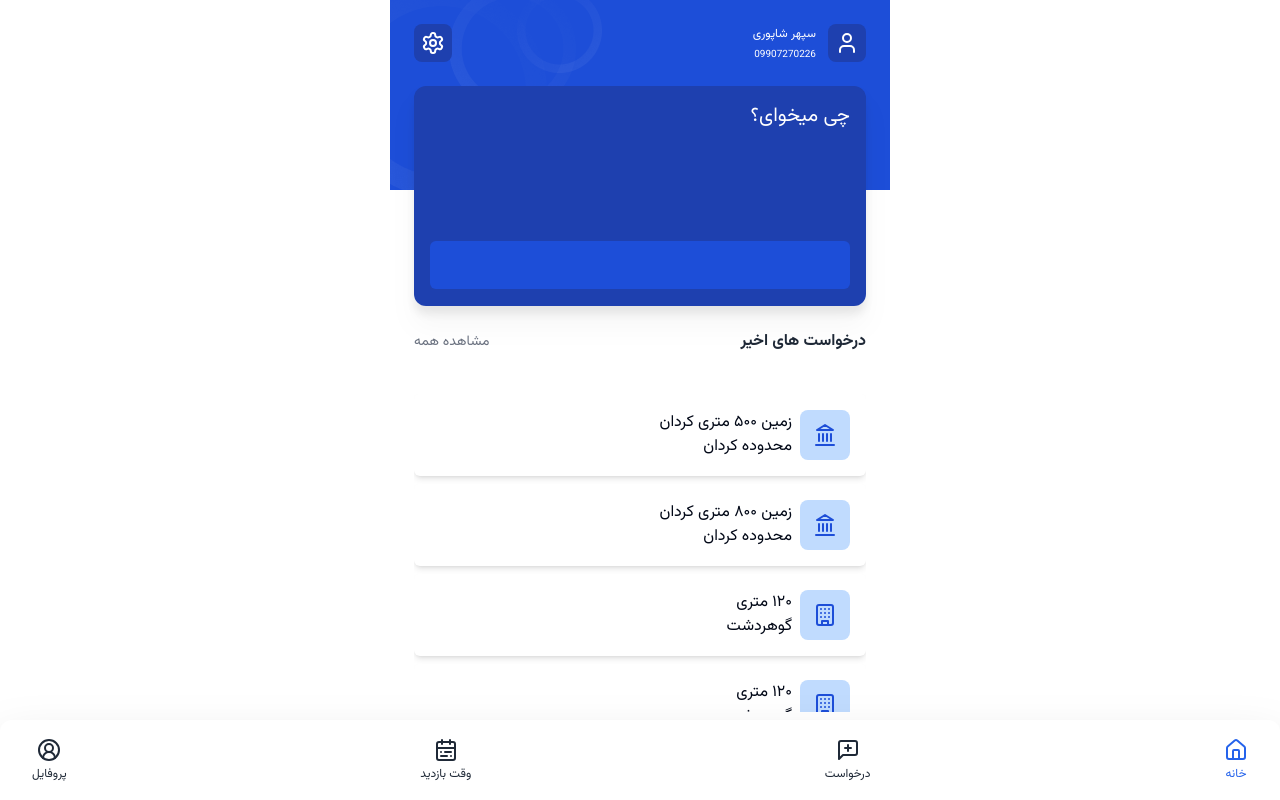
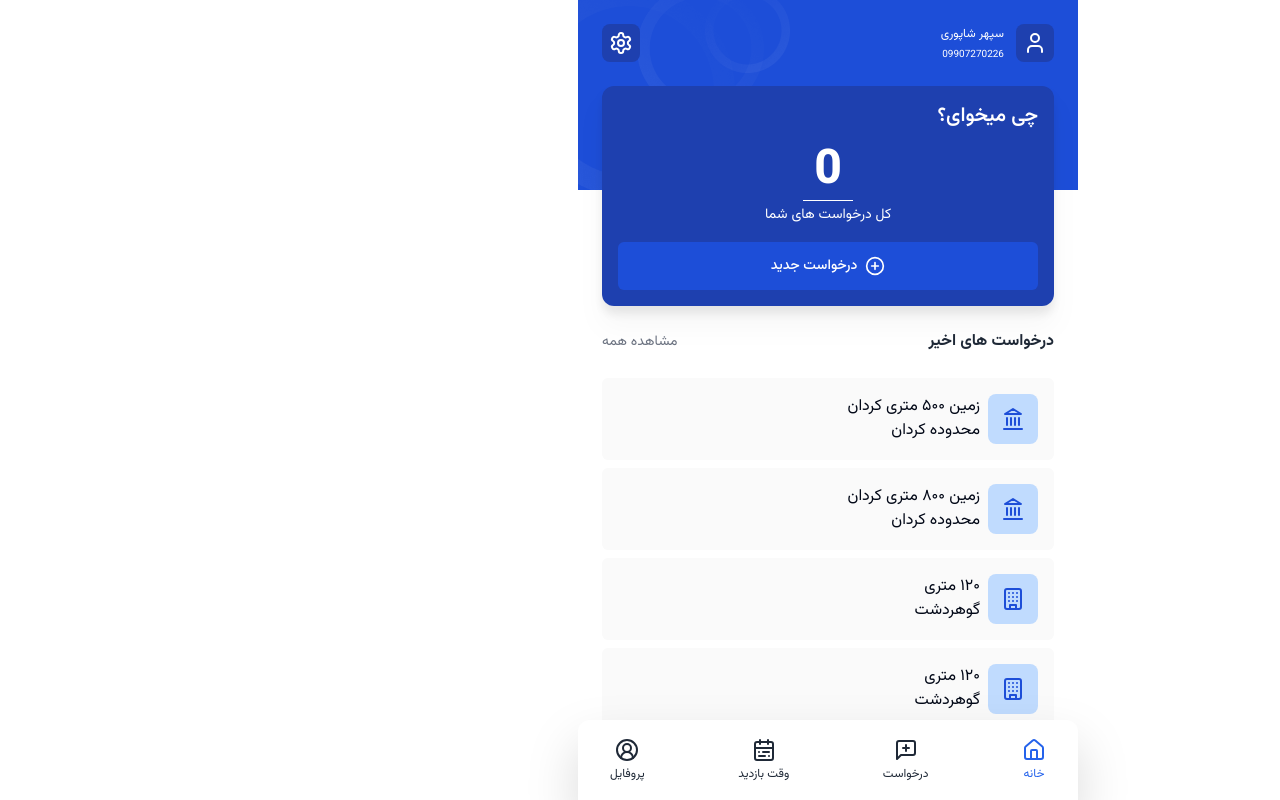
Before and after one commit to SepehrShapouri/melkbot, a Next.js app: page / in a window 1280 px wide. Built offline with nearby package versions, Linux system fonts and the light colour scheme.

Commit message:
feat:major changes in the whole app

```diff
--- a/app/(main)/layout.js
+++ b/app/(main)/layout.js
@@ -74,6 +74,7 @@ export default function RootLayout({ children }) {
         />
       </head>
       <body className={vazirmatn.className} suppressHydrationWarning>
+        <main className="lg:max-w-[500px] m-auto">
         <ThemeProvider
           attribute="class"
           defaultTheme="light"
@@ -85,6 +86,7 @@ export default function RootLayout({ children }) {
           {children}
           <RootTabs />
         </ThemeProvider>
+        </main>
       </body>
     </html>
   );
--- a/app/(main)/page.js
+++ b/app/(main)/page.js
@@ -1,117 +1,11 @@
-import NotificationPermission from "@/components/NotificationPermission";
-import AuthThemeToggle from "@/components/auth/AuthThemeToggle";
+import RecentOffers from "@/components/main/RecentOffers";
 import { Button } from "@/components/ui/button";
-import {
-  Card,
-  CardContent,
-  CardDescription,
-  CardHeader,
-  CardTitle,
-} from "@/components/ui/card";
-import { Input } from "@/components/ui/input";
-import { ScrollArea } from "@/components/ui/scroll-area";
-import VoiceRecorderDrawer from "@/components/voiceRecorder/VoiceRecorderDrawer";
-import useFcmToken from "@/hooks/useFcmToken";
-import { Building, Landmark, Scroll, Settings, User } from "lucide-react";
-import Image from "next/image";
+import { PlusCircle, Settings, User } from "lucide-react";
 import Link from "next/link";
-const offers = [
-  {
-    title: "زمین ۵۰۰ متری کردان",
-    id: 1,
-    desc: "محدوده کردان",
-    budget: "2_000_000",
-    property_type: "land",
-  },
-  {
-    title: "زمین ۸۰۰ متری کردان",
-    id: 2,
-    desc: "محدوده کردان",
-    budget: "2_000_000",
-    property_type: "land",
-  },
-  {
-    title: "۱۲۰ متری",
-    id: 2,
-    desc: "گوهردشت",
-    budget: "2_000_000",
-    property_type: "flat",
-  },
-  {
-    title: "۱۲۰ متری",
-    id: 2,
-    desc: "گوهردشت",
-    budget: "2_000_000",
-    property_type: "flat",
-  },
-  {
-    title: "۱۲۰ متری",
-    id: 2,
-    desc: "گوهردشت",
-    budget: "2_000_000",
-    property_type: "flat",
-  },
-  {
-    title: "۱۲۰ متری",
-    id: 2,
-    desc: "گوهردشت",
-    budget: "2_000_000",
-    property_type: "flat",
-  },
-  {
-    title: "۱۲۰ متری",
-    id: 2,
-    desc: "گوهردشت",
-    budget: "2_000_000",
-    property_type: "flat",
-  },
-  {
-    title: "۱۲۰ متری",
-    id: 2,
-    desc: "گوهردشت",
-    budget: "2_000_000",
-    property_type: "flat",
-  },
-  {
-    title: "۱۲۰ متری",
-    id: 2,
-    desc: "گوهردشت",
-    budget: "2_000_000",
-    property_type: "flat",
-  },
-  {
-    title: "۱۲۰ متری",
-    id: 2,
-    desc: "گوهردشت",
-    budget: "2_000_000",
-    property_type: "flat",
-  },
-  {
-    title: "۱۲۰ متری",
-    id: 2,
-    desc: "گوهردشت",
-    budget: "2_000_000",
-    property_type: "flat",
-  },
-  {
-    title: "۱۲۰ متری",
-    id: 2,
-    desc: "گوهردشت",
-    budget: "2_000_000",
-    property_type: "flat",
-  },
-  {
-    title: "۱۲۰ متر2ی",
-    id: 2,
-    desc: "گوهردشت",
-    budget: "2_000_000",
-    property_type: "flat",
-  },
-];
+
 function Home() {
   return (
-    <section className="bg-white dark:bg-gray-950 ">
-      <div className="full-height lg:max-w-[500px] relative mx-auto flex flex-col">
+    <section className="bg-white dark:bg-gray-950 h-[calc(100dvh-60px)] lg:max-w-[500px] relative mx-auto flex flex-col">
       <div
         className="h-[190px] bg-blue-700 dark:bg-[#1E3A8A] absolute top-0 w-full"
         id="header-background"
@@ -139,14 +33,25 @@ function Home() {
         <div className="px-6">
           <div class="h-[220px] p-4 bg-blue-800 dark:bg-[#172554] rounded-xl relative drop-shadow-xl mb-6 flex flex-col justify-between">
             <div class="flex gap-4 justify-between relative">
-                <p class="text-white text-xl">چی میخوای؟</p>
+              <p class="text-white text-xl font-semibold">چی میخوای؟</p>
+            </div>
+            <div className="flex flex-col items-center">
+              <h3 className="text-white font-extrabold text-5xl">0</h3>
+              <div className="h-px w-[50px] bg-white my-1" />
+              <p className="text-sm text-white">کل درخواست های شما</p>
             </div>
             <div class="select-none">
-                <Button className="dark:bg-[#1E3A8A] bg-blue-700 w-full h-[48px]"></Button>
+              <Button className="dark:bg-[#1E3A8A] text-white bg-blue-700 w-full h-[48px] flex items-center gap-[0.5rem] ">
+                <PlusCircle className="h-5 w-5" />
+                درخواست جدید{" "}
+              </Button>
             </div>
           </div>
         </div>
-          <div className="flex-1 flex flex-col px-6 pb-10 overflow-auto no-scrollbar">
+        <div
+          className="flex-1 flex flex-col px-6 pb-10 overflow-auto "
+          id="no-scrollbar"
+        >
           <div class="flex justify-between items-center gap-4 mb-6">
             <p class="font-bold text-gray-800 dark:text-white">
               درخواست های اخیر
@@ -158,99 +63,11 @@ function Home() {
               مشاهده همه
             </a>
           </div>
-            <ScrollArea
-              className="
-            mb-[2rem] py-4
-        h-[350px] "
-            >
-              <div className="flex flex-col gap-[0.5rem] ">
-                {offers.map((offer, index) => {
-                  return (
-                    <div
-                      className="w-full bg-white dark:bg-slate-900  shadow-md py-[1rem] px-[1rem] rounded-md"
-                      key={index}
-                    >
-                      <div className="flex items-center gap-[0.5rem]">
-                        <div className="aspect-square w-[50px] h-[50px] rounded-lg flex items-center justify-center cursor-pointer bg-[#C0DBFE] dark:bg-[#263A8A] ">
-                          {offer.property_type == "land" ? (
-                            <Landmark className=" text-[#1D4ED8] dark:text-[#93C5FD]" />
-                          ) : (
-                            <Building className=" text-[#1D4ED8] dark:text-[#93C5FD]" />
-                          )}
-                        </div>
-                        <span>
-                          <h2>{offer.title}</h2>
-                          <p>{offer.desc}</p>
-                        </span>
+          <RecentOffers />
         </div>
       </div>
-                  );
-                })}
-              </div>
-            </ScrollArea>
-          </div>
-        </div>
-      </div>
-      {/* <div className="w-full bg-primary h-[250px] p-[2rem] text-white flex rounded-b-xl flex-col justify-center gap-[2rem]">
-        <div>
-          <span className="flex items-center justify-between w-full">
-            <h1 className="text-2xl font-semibold">خوش اومدی</h1>
-            <AuthThemeToggle color="white" />
-          </span>
-          <h2 className="text-xl">سپهر شاپوری</h2>
-          <NotificationPermission />
-        </div>
-        <div className="flex items-center gap-[1rem]">
-          <Input
-            id="search"
-            type="text"
-            placeholder="چی میخوای؟"
-            className="pl-10 pr-4 placeholder:text-lg placeholder:text-center h-[50px] text-primary text-lg"
-          />
-          <VoiceRecorderDrawer />
-        </div>
-      </div>
-      <section className="flex flex-col gap-[1rem] mt-[1rem] px-[2rem]">
-        <h1 className="text-xl font-normal">اخرین درخواست ها</h1>
-        <div className="flex flex-col gap-[1rem]">
-          {offers.map((offer) => {
-            return (
-              <Card key={offer.id} className="relative">
-                <CardHeader>
-                  <CardTitle>{offer.title}</CardTitle>
-                </CardHeader>
-                <CardContent>
-                  <CardDescription>{offer.desc}</CardDescription>
-                </CardContent>
-                <Button className="absolute -left-[1rem] -bottom-[0.8rem]">
-                  مشاهده
-                </Button>
-              </Card>
-            );
-          })}
-        </div>
-      </section> */}
     </section>
   );
 }
 
 export default Home;
-// function SearchIcon(props) {
-//   return (
-//     <svg
-//       {...props}
-//       xmlns="http://www.w3.org/2000/svg"
-//       width="24"
-//       height="24"
-//       viewBox="0 0 24 24"
-//       fill="none"
-//       stroke="currentColor"
-//       strokeWidth="2"
-//       strokeLinecap="round"
-//       strokeLinejoin="round"
-//     >
-//       <circle cx="11" cy="11" r="8" />
-//       <path d="m21 21-4.3-4.3" />
-//     </svg>
-//   );
-// }
--- a/app/globals.css
+++ b/app/globals.css
@@ -65,3 +65,8 @@
   background-position:left top;
   background-repeat: no-repeat;
 }
+#no-scrollbar{
+  scrollbar-width: 0;
+  -ms-overflow-style: none;
+
+}
--- /dev/null
+++ b/components/main/RecentOffers.jsx
@@ -0,0 +1,34 @@
+import { OFFERS } from '@/lib/constants';
+import { Building, Landmark } from 'lucide-react';
+import React from 'react'
+
+function RecentOffers() {
+  return (
+    <div className="flex flex-col gap-[0.5rem] ">
+    {OFFERS.map((offer, index) => {
+      return (
+        <div
+          className="w-full bg-zinc-50 dark:bg-slate-900  py-[1rem] px-[1rem] rounded-md"
+          key={index}
+        >
+          <div className="flex items-center gap-[0.5rem]">
+            <div className="aspect-square w-[50px] h-[50px] rounded-lg flex items-center justify-center cursor-pointer bg-[#C0DBFE] dark:bg-[#263A8A] ">
+              {offer.property_type == "land" ? (
+                <Landmark className=" text-[#1D4ED8] dark:text-[#93C5FD]" />
+              ) : (
+                <Building className=" text-[#1D4ED8] dark:text-[#93C5FD]" />
+              )}
+            </div>
+            <span>
+              <h2>{offer.title}</h2>
+              <p>{offer.desc}</p>
+            </span>
+          </div>
+        </div>
+      );
+    })}
+  </div>
+  )
+}
+
+export default RecentOffers
--- a/components/main/RootTabs.jsx
+++ b/components/main/RootTabs.jsx
@@ -3,7 +3,7 @@ import RootTab from "./RootTab";
 import { TABS } from "@/lib/constants";
 function RootTabs() {
   return (
-    <nav className="w-full h-[80px] bg-background dark:bg-gray-900 fixed bottom-0 flex items-center rounded-t-xl drop-shadow-2xl">
+    <nav className="w-full lg:max-w-[500px] h-[80px] bg-background dark:bg-gray-900 fixed bottom-0 flex items-center rounded-t-xl drop-shadow-2xl">
       <ul className="flex justify-between w-full px-[2rem]">
         {TABS.map((tab, index) => (
           <RootTab key={index} tab={tab} />
--- /dev/null
+++ b/components/ui/avatar.jsx
@@ -0,0 +1,35 @@
+"use client"
+
+import * as React from "react"
+import * as AvatarPrimitive from "@radix-ui/react-avatar"
+
+import { cn } from "@/lib/utils"
+
+const Avatar = React.forwardRef(({ className, ...props }, ref) => (
+  <AvatarPrimitive.Root
+    ref={ref}
+    className={cn("relative flex h-10 w-10 shrink-0 overflow-hidden rounded-full", className)}
+    {...props} />
+))
+Avatar.displayName = AvatarPrimitive.Root.displayName
+
+const AvatarImage = React.forwardRef(({ className, ...props }, ref) => (
+  <AvatarPrimitive.Image
+    ref={ref}
+    className={cn("aspect-square h-full w-full", className)}
+    {...props} />
+))
+AvatarImage.displayName = AvatarPrimitive.Image.displayName
+
+const AvatarFallback = React.forwardRef(({ className, ...props }, ref) => (
+  <AvatarPrimitive.Fallback
+    ref={ref}
+    className={cn(
+      "flex h-full w-full items-center justify-center rounded-full bg-muted",
+      className
+    )}
+    {...props} />
+))
+AvatarFallback.displayName = AvatarPrimitive.Fallback.displayName
+
+export { Avatar, AvatarImage, AvatarFallback }
--- a/package.json
+++ b/package.json
@@ -12,6 +12,7 @@
     "@ducanh2912/next-pwa": "^10.2.7",
     "@hookform/resolvers": "^3.6.0",
     "@radix-ui/react-alert-dialog": "^1.1.1",
+    "@radix-ui/react-avatar": "^1.1.0",
     "@radix-ui/react-dialog": "^1.1.1",
     "@radix-ui/react-label": "^2.1.0",
     "@radix-ui/react-progress": "^1.1.0",
```
Also changed, not shown: lib/constants.js, 1 other file (tests, documents, lock files or other folders). Lines whose indentation alone changed are shown as unchanged.
